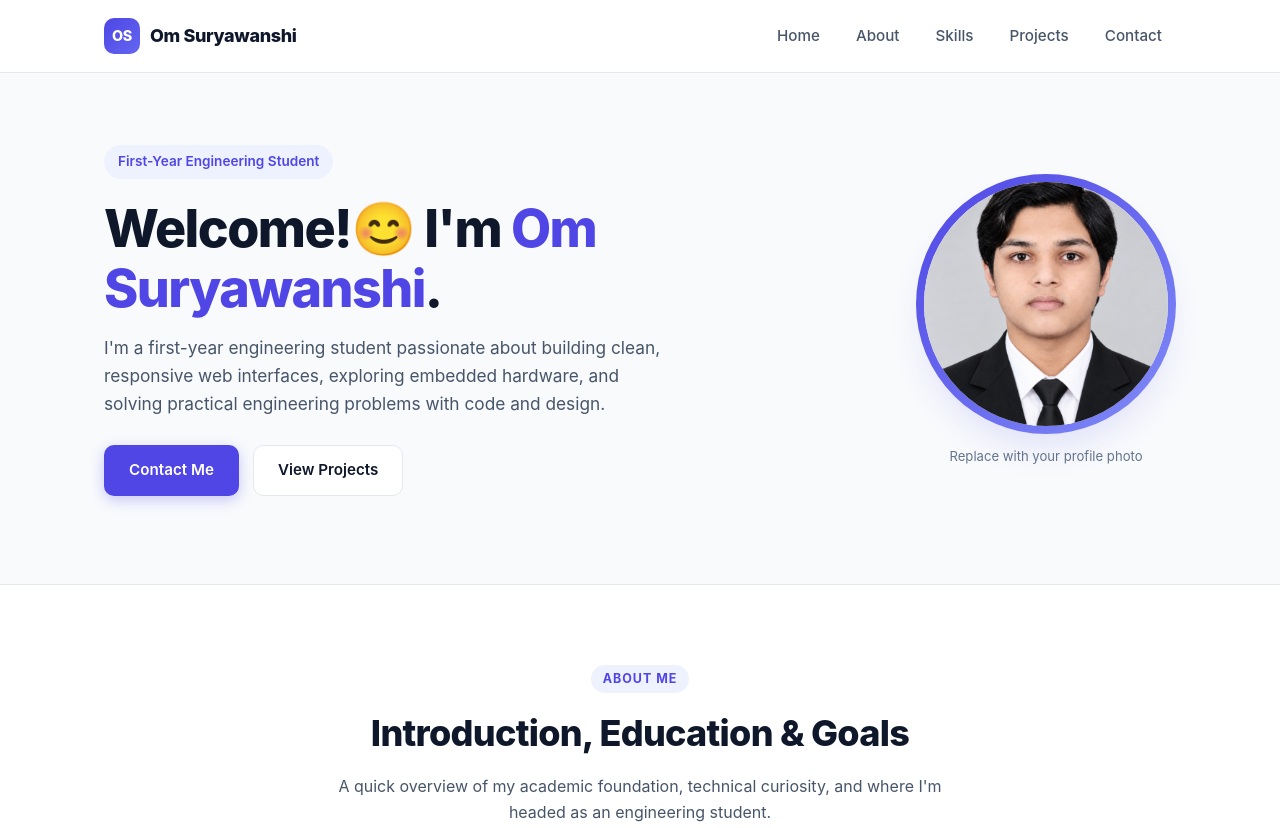
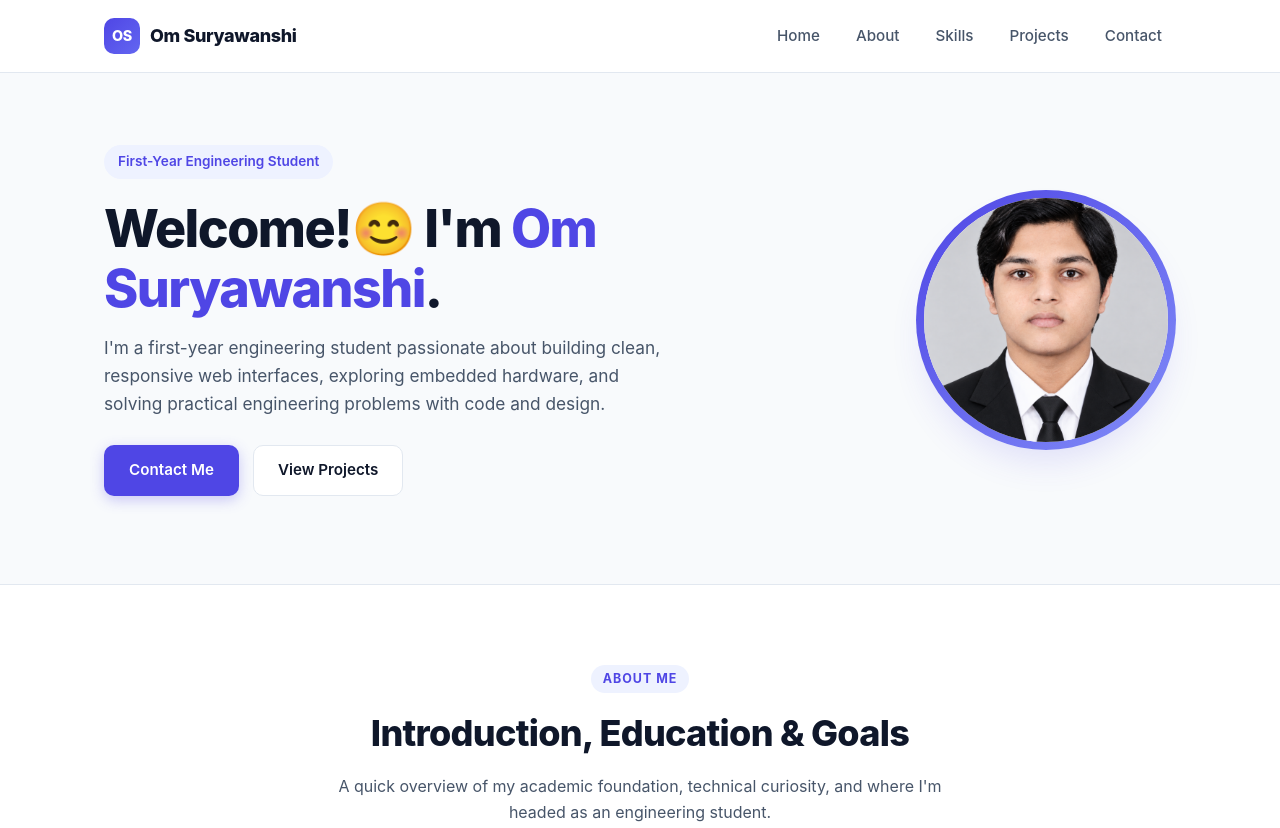
Before and after one commit to omsuryawanshi786/Portfolio-Website-Project, a plain HTML site: page index.html in a window 1280 px wide. Shown: the top 828 px of the page. Drawn offline with Linux system fonts and the light colour scheme.

Commit message:
Update index.html

```diff
--- a/index.html
+++ b/index.html
@@ -62,7 +62,6 @@
               alt="Profile avatar placeholder for Om Suryawanshi"
             />
           </div>
-          <span class="profile-caption">Replace with your profile photo</span>
         </div>
       </div>
     </section>
```
